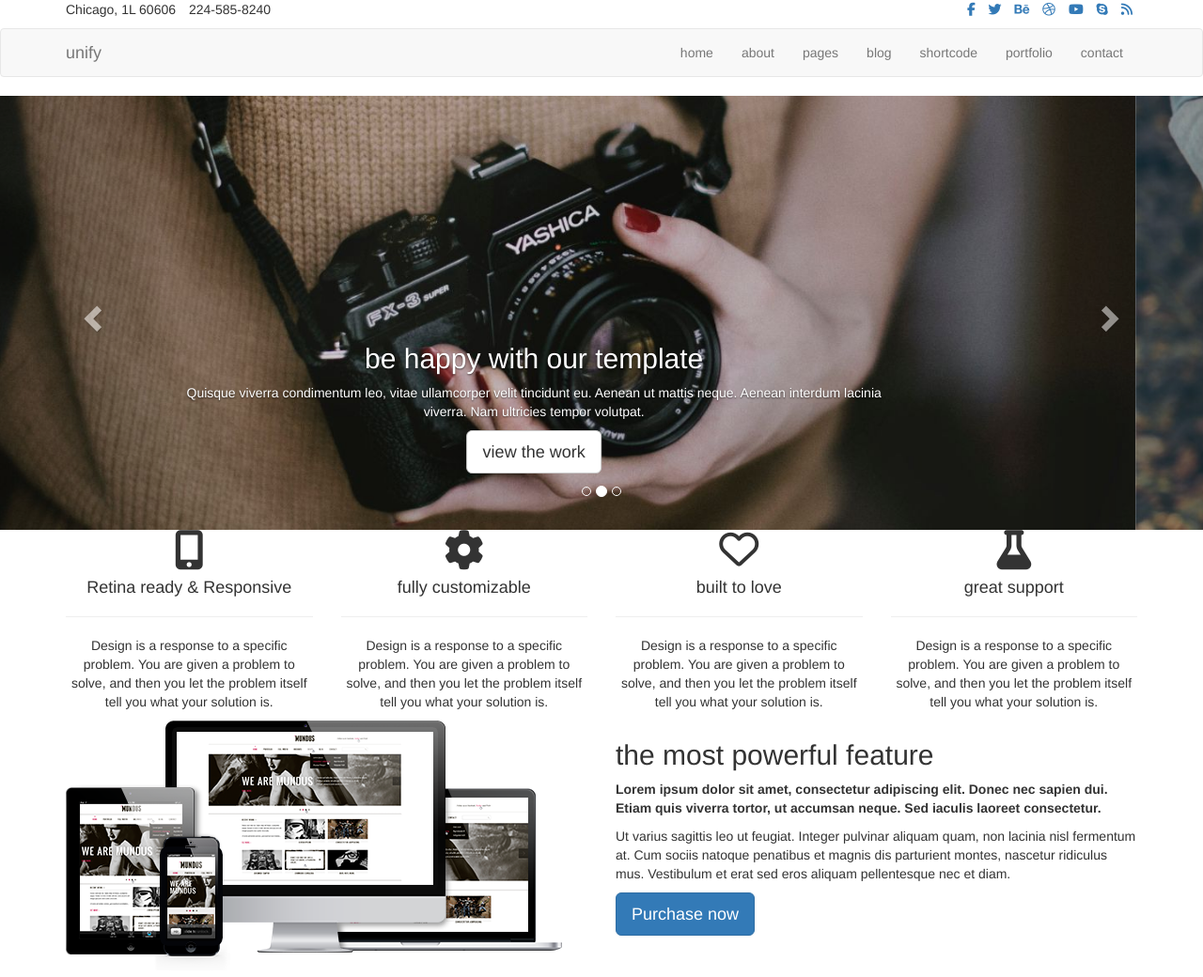
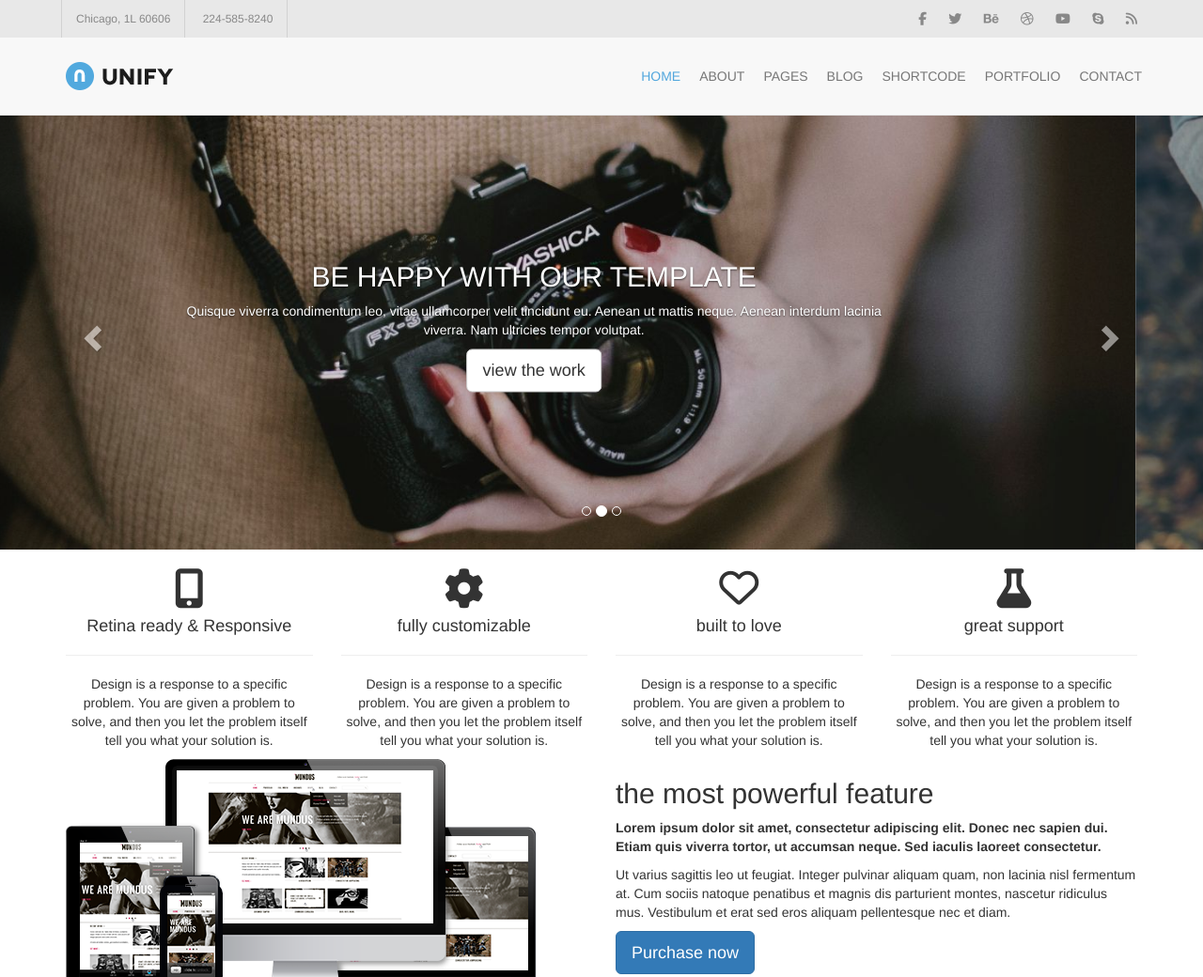
Before and after one commit to owlsky/unify, a website: page index.html in a window 1280 px wide. Shown: the top 1040 px of the page at 94% size. Drawn offline with nearby package versions, Linux system fonts and the light colour scheme.

Commit message:
styling carouse section

```diff
--- /dev/null
+++ b/css/style.css
@@ -0,0 +1,105 @@
+/* Base
+   ========================================================================== */
+
+
+/* Layout
+   ========================================================================== */
+
+/*Topbar*/
+.topbar {
+  font-size: 12px;
+  color: #888;
+  background-color: #e8e8e8;
+}
+.topbar ul {
+  margin-bottom: 0;
+  line-height: 40px;
+}
+.topbar__contact ul {
+  border-left: 1px solid #d2d2d2;
+}
+.topbar__contact li {
+  padding-left: 15px;
+  padding-right: 15px;
+  border-right: 1px solid #d2d2d2;
+}
+.topbar__social li {
+  padding-left: 10px;
+  padding-right: 10px;
+}
+.topbar .navbar-right  {
+  margin-right: -10px;
+}
+.topbar__social a {
+  display: inline-block;
+  vertical-align: top; /*fix 1px extra tall issue*/
+  font-size: 14px;
+  color: #888;
+}
+.topbar__social a:hover {
+  color: #52a7dd;
+}
+
+/*Navbar*/
+.navbar {
+  margin-bottom: 0;
+}
+.logo {
+  margin-top: 10px;
+  margin-bottom: 10px;
+}
+.logo a {
+  display: block;
+  width: 115px;
+  height: 30px;
+  background-image: url(../img/logo.png);
+  background-repeat: no-repeat;
+}
+.nav > li > a {
+  padding-left: 10px;
+  padding-right: 10px;
+  text-transform: uppercase;
+}
+.navbar-default .navbar-nav > .active > a,
+.navbar-default .navbar-nav > .active > a:hover,
+.navbar-default .navbar-nav > .active > a:focus {
+  color: #52a7dd;
+  background-color: transparent;
+}
+@media (min-width: 768px) {
+  .logo {
+    margin-top: 26px;
+    margin-bottom: 26px;
+  }
+  .navbar-nav > li > a {
+    padding-top: 31px;
+    padding-bottom: 31px;
+  }
+}
+@media (max-width: 767px) {
+  .navbar {
+    /*margin-bottom: 50px;*/
+  }
+}
+
+/*Slider*/
+.carousel {
+  margin-bottom: 20px;
+}
+.carousel-caption h2 {
+  text-transform: uppercase;
+}
+
+@media (min-width: 768px) {
+  .carousel-caption {
+    top: 50%;
+    bottom: 0;
+    -webkit-transform: translateY(-50%);
+    -ms-transform: translateY(-50%);
+    -o-transform: translateY(-50%);
+    transform: translateY(-50%);
+  }
+}
+
+/* Modules
+   ========================================================================== */
--- a/index.html
+++ b/index.html
@@ -13,6 +13,8 @@
     <link href="bower_components/bootstrap/dist/css/bootstrap.css" rel="stylesheet">
     <!-- Fontawesome -->
     <link href="bower_components/fontawesome/css/font-awesome.css" rel="stylesheet">
+    <!-- Style -->
+    <link href="css/style.css" rel="stylesheet">
 
     <!-- HTML5 shim and Respond.js for IE8 support of HTML5 elements and media queries -->
     <!-- WARNING: Respond.js doesn't work if you view the page via file:// -->
@@ -26,14 +28,15 @@
     <header>
       <div class="topbar">
        <div class="container">
-        <div class="pull-left">
+          <div class="row">
+            <div class="col-sm-6 topbar__contact">
               <ul class="list-inline">
                 <li>Chicago, 1L 60606</li>
                 <li>224-585-8240</li>
               </ul>
             </div>
-        <div class="pull-right">
-          <ul class="list-inline">
+            <div class="col-sm-6 topbar__social">
+              <ul class="list-inline navbar-right">
                 <li><a href="#"><i class="fa fa-facebook"></i></a></li>
                 <li><a href="#"><i class="fa fa-twitter"></i></a></li>
                 <li><a href="#"><i class="fa fa-behance"></i></a></li>
@@ -44,10 +47,12 @@
               </ul>
             </div>
           </div>
+          <!-- /.row -->
+       </div>
        <!-- /.container -->
       </div>
       <!-- /.topbar -->
-      <div class="navbar navbar-default">
+      <nav class="navbar navbar-default navbar-static-top">
         <div class="container">
           <div class="navbar-header">
             <button type="button" class="navbar-toggle" data-toggle="collapse" data-target=".navbar-collapse">
@@ -56,12 +61,14 @@
               <span class="icon-bar"></span>
               <span class="icon-bar"></span>
             </button>
-            <a href="index.html" class="navbar-brand">unify</a>
+            <h1 class="logo navbar-left">
+              <a href="index.html" class="text-hide">unify</a>
+            </h1>
           </div>
           <!-- /.navbar-header -->
           <div class="collapse navbar-collapse">
             <ul class="nav navbar-nav navbar-right">
-              <li><a href="#">home</a></li>
+              <li class="active"><a href="#">home</a></li>
               <li><a href="#">about</a></li>
               <li><a href="#">pages</a></li>
               <li><a href="#">blog</a></li>
@@ -72,8 +79,7 @@
           </div>
         </div>
         <!-- /.container -->
-      </div>
-      <!-- /.navbar -->
+      </div</nav>   <!-- /.navbar -->
     </header>
 
 
```
Lines whose indentation alone changed are shown as unchanged.
